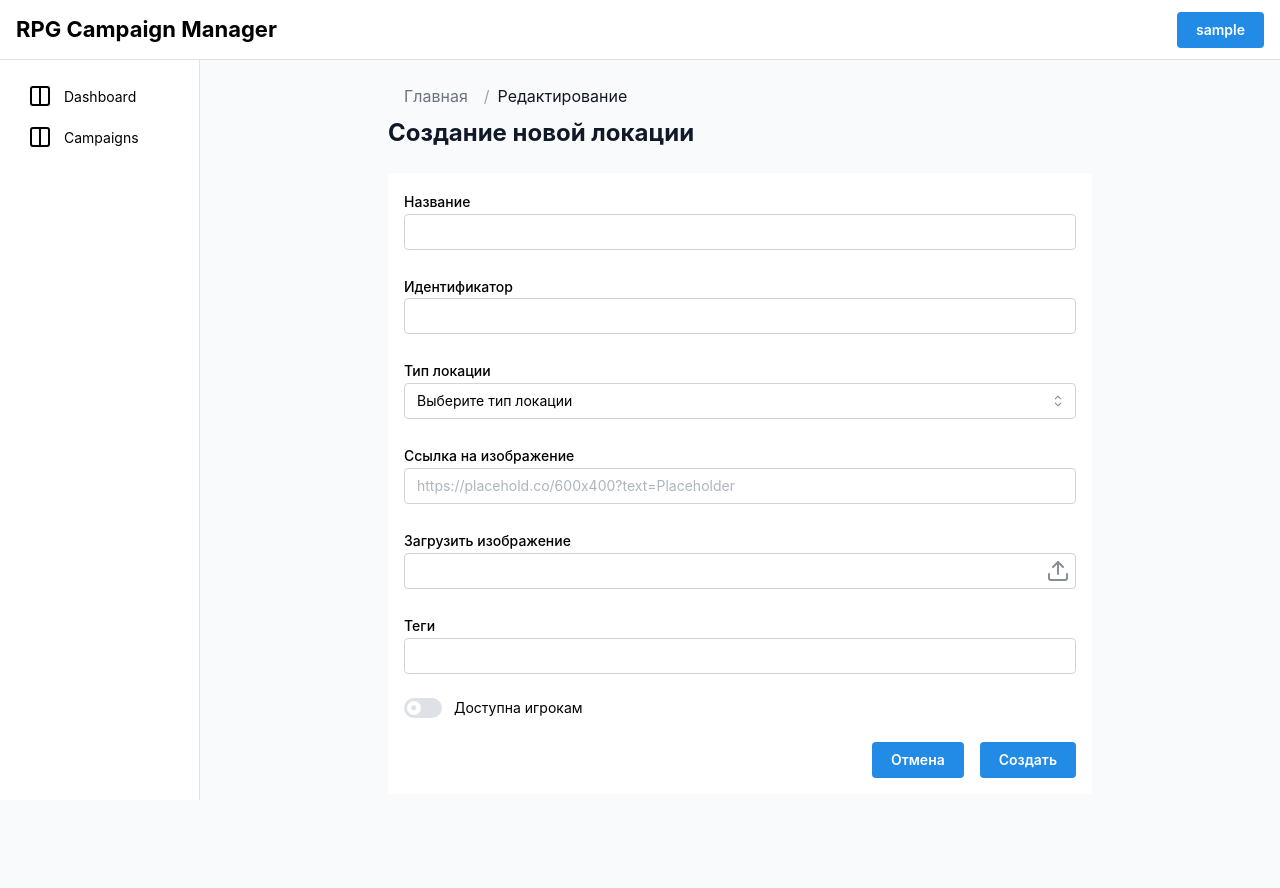
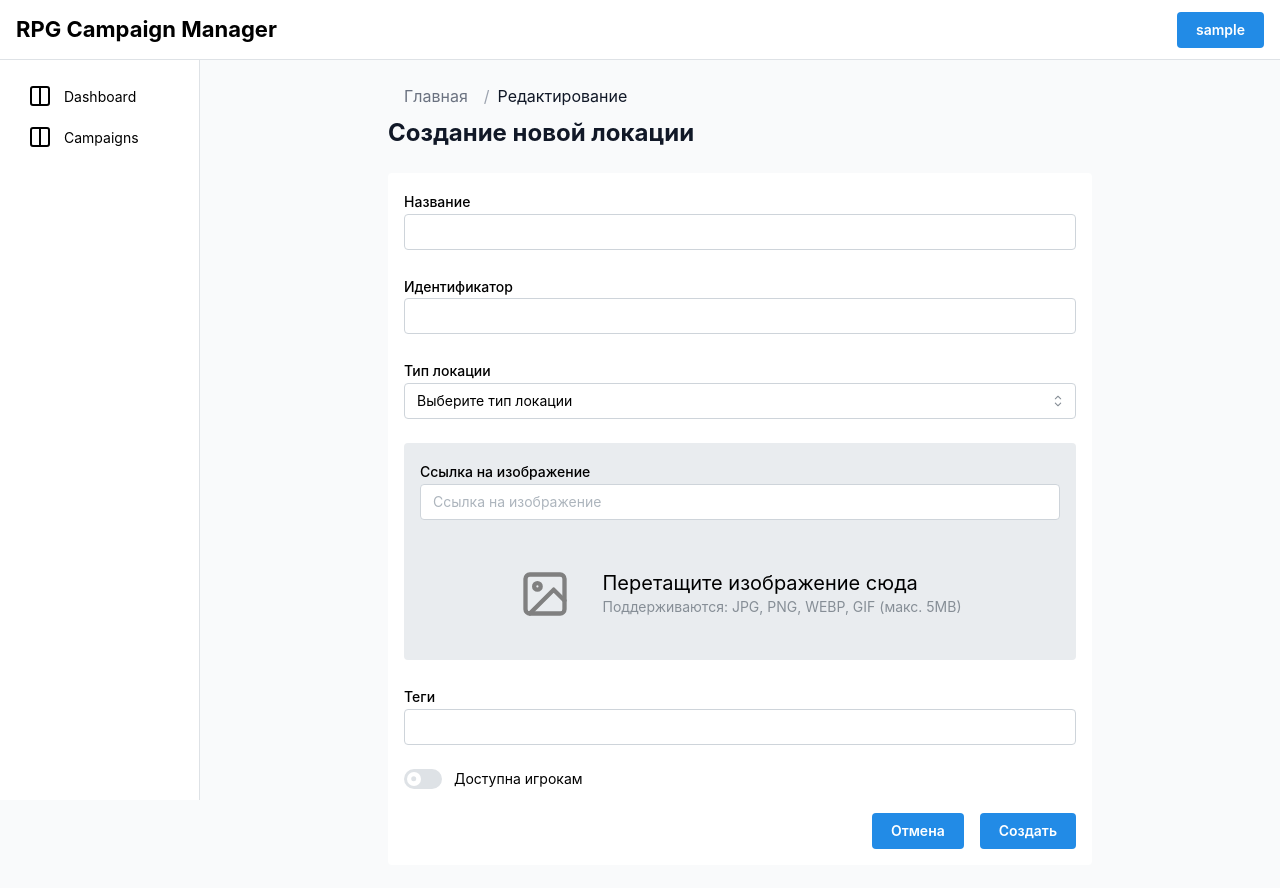
Before and after one commit to d2emon/campaign-manager, a React (Create React App) app in the folder frontend/: page /campaigns/1/locations/new in a window 1280 px wide. Shown: the top 888 px of the page. Built offline with nearby package versions, Linux system fonts and the light colour scheme; no server answers; sample sign-in values are in the browser's storage.

Commit message:
Update dependencies and enhance LocationForm component: integrate @mantine/dropzone for image uploads, replace FileInput with Dropzone for improved user experience, and update related dependencies in package.json and package-lock.json.

```diff
--- a/frontend/package.json
+++ b/frontend/package.json
@@ -5,6 +5,7 @@
   "dependencies": {
     "@hookform/resolvers": "^5.0.1",
     "@mantine/core": "^8.0.0",
+    "@mantine/dropzone": "^8.0.1",
     "@mantine/hooks": "^8.0.0",
     "@reduxjs/toolkit": "^2.7.0",
     "@testing-library/dom": "^10.4.0",
--- a/frontend/src/modules/location/components/LocationForm.tsx
+++ b/frontend/src/modules/location/components/LocationForm.tsx
@@ -1,20 +1,26 @@
 import { useEffect } from 'react';
-import { AlertCircle, Upload } from 'react-feather';
+import {
+  AlertCircle,
+  Image as Photo,
+  Upload,
+  X,
+} from 'react-feather';
 import { Controller, useForm } from 'react-hook-form';
 import { yupResolver } from '@hookform/resolvers/yup';
 import {
   Alert,
   Button,
   Card,
-  FileInput,
   Group,
   Image,
   Loader,
   NativeSelect,
   Switch,
   TagsInput,
+  Text,
   TextInput,
 } from '@mantine/core';
+import { Dropzone, IMAGE_MIME_TYPE } from '@mantine/dropzone';
 import * as yup from 'yup';
 import slugify from 'helpers/slugify';
 import { Location } from '../types/location';
@@ -25,7 +31,6 @@ interface LocationFormProps {
   isEditing?: boolean;
   isLoading?: boolean;
   isUploadingImage?: boolean;
-  uploadImageError?: string;
   onSubmit: (values: Partial<Location>) => void;
   onCancel?: () => void;
   onUploadImage?: (value: File | null) => Promise<string>;
@@ -70,7 +75,6 @@ const LocationForm = ({
   isEditing = false,
   isLoading = false,
   isUploadingImage = false,
-  uploadImageError,
   onSubmit,
   onCancel,
   onUploadImage,
@@ -110,8 +114,12 @@ const LocationForm = ({
     return () => subscription.unsubscribe();
   }, [setValue, watch]);
 
-  const handleUploadImage = async (value: File | null) => {
+  const handleDropImage = async (values: File[]) => {
+    if (values.length < 1) {
+      return;
+    }
     if (onUploadImage) {
+      const value = values[0];
       const url = await onUploadImage(value);
       setValue('mapImage', url);
     }
@@ -158,13 +166,72 @@ const LocationForm = ({
           ]}
         />
 
-
-        { isUploadingImage ? (
+        <Card
+          bg="gray.2"
+          className="space-y-6"
+        >
+          { (isUploadingImage && false) ? (
             <Group justify="center">
               <Loader />
             </Group>
           ) : (
             <>
+              <Controller
+                name="mapImage"
+                control={control}
+                render={({ field, fieldState }) => (
+                  <TextInput
+                    id="mapImage"
+                    error={fieldState.error?.message}
+                    label="Ссылка на изображение"
+                    placeholder="Ссылка на изображение"
+                    {...field}
+                  />
+                )}
+              />
+
+              <Dropzone
+                onDrop={handleDropImage}
+                onReject={(files) => console.error("Неподходящие файлы:", files)}
+                maxSize={5 * 1024 ** 2} // 5MB
+                accept={IMAGE_MIME_TYPE} // JPG, PNG, GIF, WEBP
+                multiple={false} // Только один файл
+              >
+                <Group
+                  justify="center"
+                  gap="xl"
+                  mih={100}
+                  style={{ pointerEvents: "none" }}
+                >
+                  <Dropzone.Accept>
+                    <Upload
+                      size={52}
+                      color="blue"
+                    />
+                  </Dropzone.Accept>
+                  <Dropzone.Reject>
+                    <X
+                      size={52}
+                      color="red"
+                    />
+                  </Dropzone.Reject>
+                  <Dropzone.Idle>
+                    <Photo
+                      size={52}
+                      color="gray"
+                    />
+                  </Dropzone.Idle>
+
+                  <div>
+                    <Text size="xl" inline>
+                      Перетащите изображение сюда
+                    </Text>
+                    <Text size="sm" c="dimmed" inline mt={7}>
+                      Поддерживаются: JPG, PNG, WEBP, GIF (макс. 5MB)
+                    </Text>
+                  </div>
+                </Group>
+
                 {mapImage && (
                   <Image
                     alt="Предпросмотр карты"
@@ -173,32 +240,11 @@ const LocationForm = ({
                     fallbackSrc="https://placehold.co/600x400?text=Placeholder"
                   />
                 )}
-
-            <Controller
-              name="mapImage"
-              control={control}
-              render={({ field, fieldState }) => (
-                <TextInput
-                  id="mapImage"
-                  error={fieldState.error?.message}
-                  label="Ссылка на изображение"
-                  placeholder='https://placehold.co/600x400?text=Placeholder'
-                  {...field}
-                />
-              )}
-            />
-
-            <FileInput
-              id="mapImageFile"
-              error={uploadImageError}
-              label="Загрузить изображение"
-              rightSection={<Upload />}
-              accept="image/*"
-              clearable
-              onChange={handleUploadImage}
-            />
+              </Dropzone>
             </>
           )}
+        </Card>
+
 
         <Controller
           name="tags"
--- a/frontend/src/modules/location/pages/EditLocationPage.tsx
+++ b/frontend/src/modules/location/pages/EditLocationPage.tsx
@@ -39,7 +39,6 @@ const EditLocationPage = () => {
     error: updateError,
   }] = useUpdateLocationMutation();
   const [uploadImage, {
-    error: uploadImageError,
     isLoading: isUploadingImage,
   }] = useUploadImageMutation();
 
@@ -137,7 +136,6 @@ const EditLocationPage = () => {
         isEditing={isEditing}
         isLoading={isLoading}
         isUploadingImage={isUploadingImage}
-        uploadImageError={(uploadImageError as LocationErrorResponse)?.data?.error}
         onSubmit={handleSubmit}
         onCancel={goToCampaign}
         onUploadImage={handleUploadImage}
```
Also changed, not shown: 1 other file (tests, documents, lock files or other folders). Lines whose indentation alone changed are shown as unchanged.
